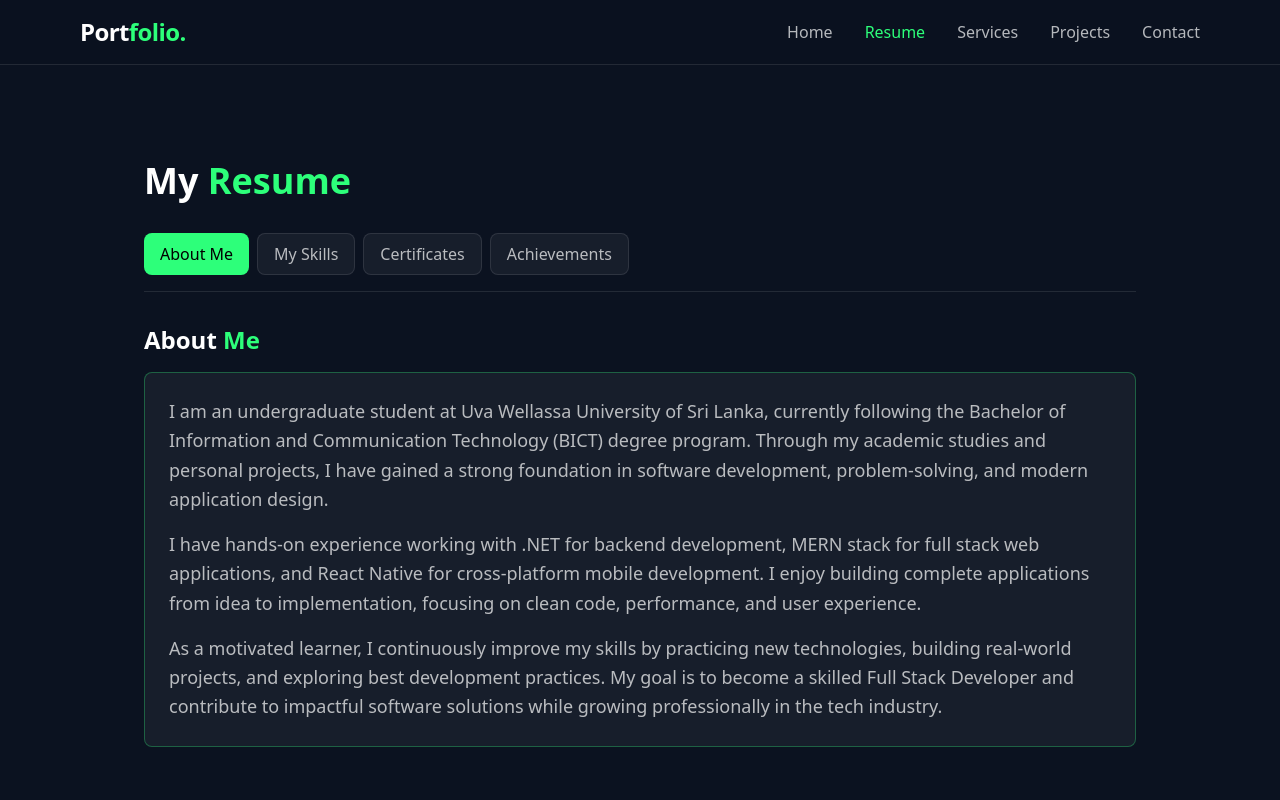
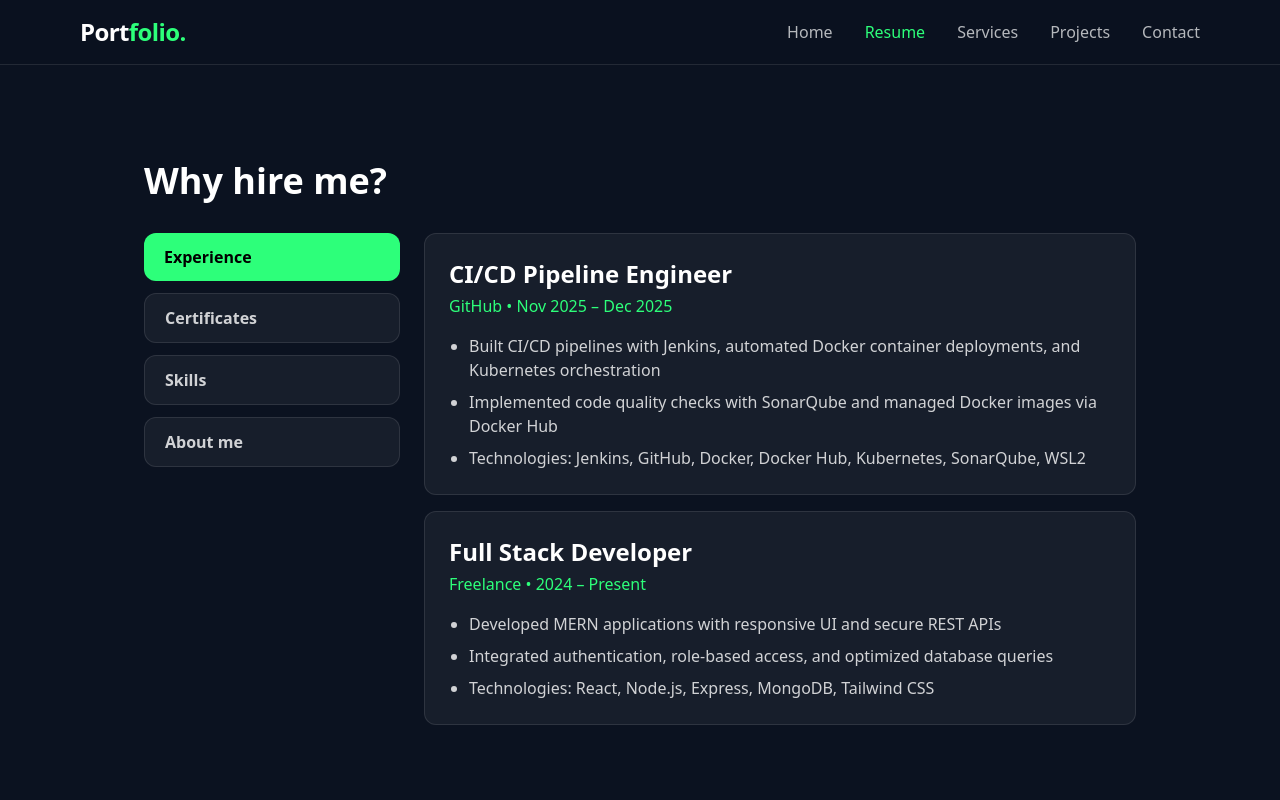
Before and after one commit to sameepabadhuge/react-portfolio, a React (Vite) app: page /about in a window 1280 px wide. Shown: the top 800 px of the page. Built offline with nearby package versions, Linux system fonts and the light colour scheme.

Commit message:
update certificate page

```diff
--- a/src/pages/About.jsx
+++ b/src/pages/About.jsx
@@ -27,39 +27,93 @@ const certificates = [
   },
 ];
 
+const experiences = [
+  {
+    title: "CI/CD Pipeline Engineer",
+    org: "GitHub",
+    period: "Nov 2025 – Dec 2025",
+    bullets: [
+      "Built CI/CD pipelines with Jenkins, automated Docker container deployments, and Kubernetes orchestration",
+      "Implemented code quality checks with SonarQube and managed Docker images via Docker Hub",
+      "Technologies: Jenkins, GitHub, Docker, Docker Hub, Kubernetes, SonarQube, WSL2",
+    ],
+  },
+  {
+    title: "Full Stack Developer",
+    org: "Freelance",
+    period: "2024 – Present",
+    bullets: [
+      "Developed MERN applications with responsive UI and secure REST APIs",
+      "Integrated authentication, role-based access, and optimized database queries",
+      "Technologies: React, Node.js, Express, MongoDB, Tailwind CSS",
+    ],
+  },
+];
+
 export default function Resume() {
-  const [activeTab, setActiveTab] = useState('about');
+  const [activeTab, setActiveTab] = useState('experience');
+  const [certIndex, setCertIndex] = useState(0);
+
+  const showPrevCert = () => {
+    if (certificates.length === 0) return;
+    setCertIndex((i) => (i - 1 + certificates.length) % certificates.length);
+  };
+
+  const showNextCert = () => {
+    if (certificates.length === 0) return;
+    setCertIndex((i) => (i + 1) % certificates.length);
+  };
 
   const tabs = [
-    { id: 'about', label: 'About Me' },
-    { id: 'skills', label: 'My Skills' },
+    { id: 'experience', label: 'Experience' },
     { id: 'certificates', label: 'Certificates' },
-    { id: 'achievements', label: 'Achievements' },
+    { id: 'skills', label: 'Skills' },
+    { id: 'about', label: 'About me' },
   ];
 
   return (
     <div className="mx-auto max-w-5xl px-4 py-16 sm:py-20 md:py-24">
-      <div className="space-y-8 text-center md:text-left">
-        <h1 className="text-3xl font-bold sm:text-4xl">
-          My <span className="text-[#2DFF7A]">Resume</span>
+      <div className="space-y-6 md:space-y-8">
+        <h1 className="text-3xl font-bold sm:text-4xl text-center md:text-left">
+          Why hire me?
         </h1>
 
-        {/* Tab Navigation */}
-        <div className="flex flex-wrap gap-2 border-b border-white/10 pb-4">
+        {/* Tab Navigation (vertical stack) */}
+        <div className="flex flex-col sm:flex-row gap-6">
+          <div className="flex sm:flex-col w-full sm:w-64 gap-3">
             {tabs.map((tab) => (
               <button
                 key={tab.id}
                 onClick={() => setActiveTab(tab.id)}
-              className={`px-4 py-2 rounded-lg font-medium transition ${
+                className={`${
                   activeTab === tab.id
                     ? 'bg-[#2DFF7A] text-black'
-                  : 'bg-white/5 text-white/70 hover:text-white border border-white/10'
-              }`}
+                    : 'bg-white/5 text-white/80 hover:text-white border border-white/10'
+                } px-5 py-3 rounded-xl text-base font-semibold text-left`}
               >
                 {tab.label}
               </button>
             ))}
           </div>
+
+          <div className="flex-1 space-y-6">
+
+        {/* Experience Section */}
+        {activeTab === 'experience' && (
+        <section className="space-y-4">
+          {experiences.map((exp, idx) => (
+            <div key={idx} className="rounded-xl bg-white/5 p-6 border border-white/10">
+              <h2 className="text-xl sm:text-2xl font-bold">{exp.title}</h2>
+              <p className="text-[#2DFF7A] text-sm sm:text-base mt-1">{exp.org} • {exp.period}</p>
+              <ul className="mt-4 space-y-2 text-white/80 text-sm sm:text-base list-disc pl-5">
+                {exp.bullets.map((b, i) => (
+                  <li key={i}>{b}</li>
+                ))}
+              </ul>
+            </div>
+          ))}
+        </section>
+        )}
 
         {/* About Me Section */}
         {activeTab === 'about' && (
@@ -67,6 +121,7 @@ export default function Resume() {
           <h2 className="text-2xl font-bold text-white">
             About <span className="text-[#2DFF7A]">Me</span>
           </h2>
+          {/* Original detailed description */}
           <div className="rounded-lg bg-white/5 p-6 border border-[#2DFF7A]/30 space-y-4">
             <p className="text-base leading-relaxed text-white/70 sm:text-lg">
               I am an undergraduate student at Uva Wellassa University of Sri Lanka, currently following the Bachelor of Information and Communication Technology (BICT) degree program. Through my academic studies and personal projects, I have gained a strong foundation in software development, problem-solving, and modern application design.
@@ -79,6 +134,30 @@ export default function Resume() {
             <p className="text-base leading-relaxed text-white/70 sm:text-lg">
               As a motivated learner, I continuously improve my skills by practicing new technologies, building real-world projects, and exploring best development practices. My goal is to become a skilled Full Stack Developer and contribute to impactful software solutions while growing professionally in the tech industry.
             </p>
+          </div>
+
+          {/* New compact profile + contact cards */}
+          <div className="space-y-6 mt-6">
+            <div className="rounded-xl bg-white/5 p-6 border border-white/10">
+              <h3 className="text-xl font-semibold text-white">About me</h3>
+              <p className="mt-3 text-white/80">
+                BICT undergraduate passionate about DevOps, cloud computing, and building secure, automated systems.
+              </p>
+              <div className="mt-4 space-y-2 text-white/70 text-sm">
+                <p><span className="text-white">Name:</span> <span className="font-semibold">Ayesha Lakshan</span></p>
+                <p><span className="text-white">Experience:</span> <span className="font-semibold">23 Years old</span></p>
+                <p><span className="text-white">Nationality:</span> <span className="font-semibold">Sri Lankan</span></p>
+              </div>
+            </div>
+
+            <div className="rounded-xl bg-white/5 p-6 border border-white/10">
+              <h3 className="text-xl font-semibold text-white">Contact</h3>
+              <div className="mt-3 space-y-2 text-white/70 text-sm">
+                <p><span className="text-white">Phone:</span> <span className="font-semibold">070-5049567</span></p>
+                <p><span className="text-white">Email:</span> <span className="font-semibold">ayeshalakshan00@gmail.com</span></p>
+                <p><span className="text-white">Languages:</span> <span className="font-semibold">English, Sinhala</span></p>
+              </div>
+            </div>
           </div>
         </section>
         )}
@@ -169,88 +248,52 @@ export default function Resume() {
         {activeTab === 'certificates' && (
         <section className="space-y-4">
           <h2 className="text-2xl font-bold text-white">
-            <span className="text-[#2DFF7A]">Certificates</span> & Achievements
+            <span className="text-[#2DFF7A]">Certificates</span>
           </h2>
-          <div className="grid grid-cols-1 md:grid-cols-2 gap-6">
-            {certificates.map((cert, index) => (
-              <div key={index} className="rounded-lg bg-white/5 p-4 border border-[#2DFF7A]/30 overflow-hidden">
-                {/* Certificate Image */}
-                <div className="mb-4 bg-white/10 rounded-lg overflow-hidden h-48 flex items-center justify-center border border-[#2DFF7A]/20">
+          {certificates.length === 0 ? (
+            <div className="rounded-xl bg-white/5 p-6 border border-white/10 text-white/70">
+              No certificates added yet.
+            </div>
+          ) : (
+            <>
+              <div className="rounded-xl bg-white/5 p-4 border border-[#2DFF7A]/30 overflow-hidden">
+                <div className="bg-white/10 rounded-lg overflow-hidden border border-[#2DFF7A]/20 flex items-center justify-center">
                   <img
-                    src={cert.image}
-                    alt={cert.title}
-                    className="w-full h-full object-cover"
-                    onError={(e) => {
-                      e.target.style.display = 'none';
-                    }}
+                    src={certificates[certIndex].image}
+                    alt={certificates[certIndex].title}
+                    className="w-full h-auto object-contain"
+                    onError={(e) => { e.target.style.display = 'none'; }}
                   />
-                  <div className="text-white/40 text-center hidden" id={`placeholder-${index}`}>
-                    <p className="text-sm">Certificate Image</p>
+                </div>
+                <div className="mt-4">
+                  <h3 className="text-lg font-semibold text-white">{certificates[certIndex].title}</h3>
+                  <p className="text-sm text-[#2DFF7A] mt-1">{certificates[certIndex].issuer}</p>
+                  <p className="text-sm text-white/60 mt-3">{certificates[certIndex].description}</p>
                 </div>
               </div>
-
-                {/* Certificate Info */}
-                <div>
-                  <h3 className="text-lg font-semibold text-white">{cert.title}</h3>
-                  <p className="text-sm text-[#2DFF7A] mt-1">{cert.issuer}</p>
-                  <p className="text-sm text-white/60 mt-3">{cert.description}</p>
+              <div className="mt-6 flex items-center justify-center gap-6">
+                <button
+                  aria-label="Previous certificate"
+                  onClick={showPrevCert}
+                  className="h-12 w-12 rounded-full bg-[#2DFF7A] text-black text-2xl flex items-center justify-center shadow hover:bg-[#22e36c]"
+                >
+                  ‹
+                </button>
+                <button
+                  aria-label="Next certificate"
+                  onClick={showNextCert}
+                  className="h-12 w-12 rounded-full bg-[#2DFF7A] text-black text-2xl flex items-center justify-center shadow hover:bg-[#22e36c]"
+                >
+                  ›
+                </button>
               </div>
-              </div>
-            ))}
-          </div>
-        </section>
+            </>
           )}
-
-        {/* Achievements Section */}
-        {activeTab === 'achievements' && (
-        <section className="space-y-4">
-          <h2 className="text-2xl font-bold text-white">
-            My <span className="text-[#2DFF7A]">Achievements</span>
-          </h2>
-          <div className="space-y-4 rounded-lg bg-white/5 p-6 border border-[#2DFF7A]/30">
-            <div className="flex items-start gap-4">
-              <span className="text-2xl text-[#2DFF7A]">🏆</span>
-              <div>
-                <h3 className="text-lg font-semibold text-white">Academic Excellence</h3>
-                <p className="text-sm text-white/70 mt-2">Consistently maintained high academic performance throughout my undergraduate studies.</p>
-              </div>
-            </div>
-
-            <div className="flex items-start gap-4">
-              <span className="text-2xl text-[#2DFF7A]">💼</span>
-              <div>
-                <h3 className="text-lg font-semibold text-white">Project Development</h3>
-                <p className="text-sm text-white/70 mt-2">Successfully completed multiple full-stack and mobile development projects from conception to deployment.</p>
-              </div>
-            </div>
-
-            <div className="flex items-start gap-4">
-              <span className="text-2xl text-[#2DFF7A]">🚀</span>
-              <div>
-                <h3 className="text-lg font-semibold text-white">Continuous Learning</h3>
-                <p className="text-sm text-white/70 mt-2">Actively pursuing certifications and mastering new technologies to stay current with industry standards.</p>
-              </div>
-            </div>
-
-            <div className="flex items-start gap-4">
-              <span className="text-2xl text-[#2DFF7A]">👥</span>
-              <div>
-                <h3 className="text-lg font-semibold text-white">Team Collaboration</h3>
-                <p className="text-sm text-white/70 mt-2">Worked effectively in team environments, contributing ideas and supporting peers to achieve common goals.</p>
-              </div>
-            </div>
-
-            <div className="flex items-start gap-4">
-              <span className="text-2xl text-[#2DFF7A]">⭐</span>
-              <div>
-                <h3 className="text-lg font-semibold text-white">Problem Solving</h3>
-                <p className="text-sm text-white/70 mt-2">Demonstrated strong analytical and problem-solving skills in tackling complex technical challenges.</p>
-              </div>
-            </div>
-          </div>
         </section>
         )}
           </div>
         </div>
+      </div>
+    </div>
   );
 }
```
Lines whose indentation alone changed are shown as unchanged.
